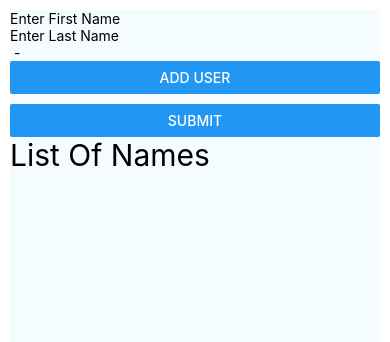
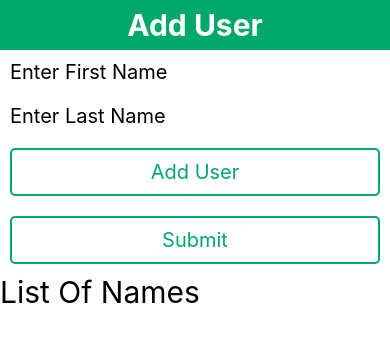
Before and after one commit to 24HourDeveloper/crudappmobile, a React Native app: screen / in a window 390 px wide. Shown: the top 342 px of the page. Built offline with nearby package versions, Linux system fonts and the light colour scheme.

Commit message:
styled add user ui added buttons and color

```diff
--- a/App.js
+++ b/App.js
@@ -15,6 +15,8 @@ import {
   Button,
   FlatList
 } from "react-native";
+import Header from "./src/component/Header";
+import CustomButton from "./src/component/CustomButton";
 
 export default class App extends Component {
   constructor() {
@@ -22,8 +24,6 @@ export default class App extends Component {
     this.state = {
       fname: "",
       lname: "",
-      bText: "",
-      lText: "",
       data: []
     };
     this.handlePress = this.handlePress.bind(this);
@@ -31,7 +31,6 @@ export default class App extends Component {
   }
 
   handlePress() {
-    let bug;
     return fetch("https://infinite-reaches-76044.herokuapp.com/", {
       method: "GET",
       headers: {
@@ -63,31 +62,36 @@ export default class App extends Component {
         "Content-Type": "application/json"
       }
     })
-      .then(response => console.log(response))
+      .then(response => {
+        console.log(response);
+      })
       .catch(err => console.log(err));
-
-    //console.log(this.setState({ userFirstName: this.state.fname }));
-    //this.setState({ userLastName: this.state.lname });
   };
 
   render() {
     return (
-      <View style={styles.container}>
+      <View>
+        <Header>
+          <Text style={styles.textStyles}>Add User</Text>
+        </Header>
         <TextInput
+          style={styles.inputStyle}
           placeholder="Enter First Name"
           onChangeText={text => this.changedText(text, "fname")}
         />
         <TextInput
+          style={styles.inputStyle}
           placeholder="Enter Last Name"
           onChangeText={text => this.changedText(text, "lname")}
         />
-        <Text>
-          {this.state.userFirstName} - {this.state.userLastName}
-        </Text>
-        <Button title="Add User" onPress={this.insertUser} />
-        <View style={styles.container2}>
-          <Button title="Submit" onPress={this.handlePress} />
-        </View>
+
+        <CustomButton onPress={this.insertUser}>
+          <Text style={styles.buttonText}>Add User</Text>
+        </CustomButton>
+
+        <CustomButton onPress={this.handlePress}>
+          <Text style={styles.buttonText}>Submit</Text>
+        </CustomButton>
         <Text style={{ fontSize: 30 }}>List Of Names</Text>
         <FlatList
           data={this.state.data}
@@ -112,10 +116,17 @@ const styles = StyleSheet.create({
     backgroundColor: "#F5FCFF",
     margin: 10
   },
-  container2: {
-    marginTop: 10
+  textStyles: {
+    fontSize: 30,
+    margin: 10,
+    color: "#fff",
+    fontWeight: "bold"
   },
-  textStyles: {
+  buttonText: {
+    fontSize: 20,
+    color: "#00A86B"
+  },
+  inputStyle: {
     fontSize: 20,
     margin: 10
   }
--- /dev/null
+++ b/src/component/CustomButton.js
@@ -0,0 +1,24 @@
+import React from "react";
+import { Text, TouchableOpacity } from "react-native";
+
+const CustomButton = props => {
+  return (
+    <TouchableOpacity onPress={props.onPress} style={styles.buttonStyle}>
+      {props.children}
+    </TouchableOpacity>
+  );
+};
+
+const styles = {
+  buttonStyle: {
+    alignItems: "center",
+    backgroundColor: "#fff",
+    padding: 10,
+    margin: 10,
+    borderWidth: 2,
+    borderRadius: 5,
+    borderColor: "#00A86B"
+  }
+};
+
+export default CustomButton;
--- /dev/null
+++ b/src/component/Header.js
@@ -0,0 +1,18 @@
+import React from "react";
+import { View } from "react-native";
+
+const Header = props => {
+  return <View style={styles.ViewStyle}>{props.children}</View>;
+};
+
+const styles = {
+  ViewStyle: {
+    justifyContent: "center",
+    alignItems: "center",
+    height: 50,
+    backgroundColor: "#00A86B",
+    elevation: 2
+  }
+};
+
+export default Header;
```
